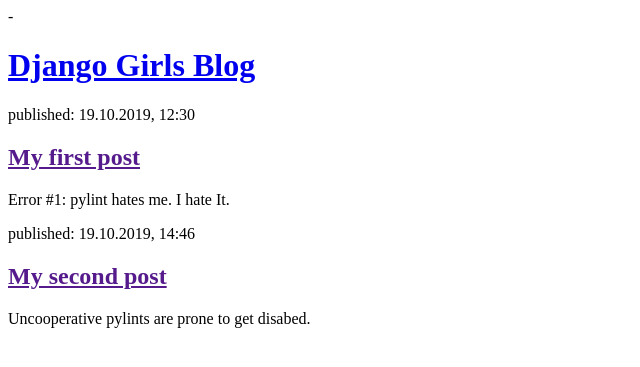
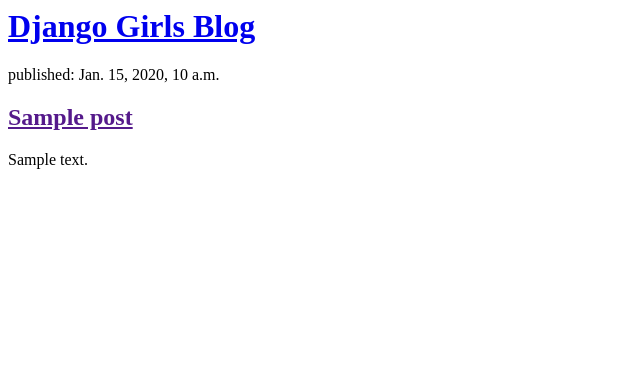
Before and after one commit to dalgis/my-first-blog, a Django app: template blog/templates/blog/post_list.html in a window 1280 px wide. Shown: the top 367 px of the page, without its empty margins (0-640 px from the left). Run offline with Django 3.2, Linux system fonts and the light colour scheme; the template is opened without the code that fills it: values that come from a table or form of the project are taken from there, others are empty; tables that the repository leaves empty hold one stand-in row (values such as "Sample post").

Commit message:
Modified templates to display posts from database.

```diff
--- a/blog/templates/blog/post_list.html
+++ b/blog/templates/blog/post_list.html
@@ -1,4 +1,4 @@
--<html>
+<html>
     <head>
         <title>Django Girls blog</title>
     </head>
@@ -7,16 +7,12 @@
             <h1><a href="/">Django Girls Blog</a></h1>
         </div>
 
-        <div>
-            <p>published: 19.10.2019, 12:30</p>
-            <h2><a href="">My first post</a></h2>
-            <p>Error #1: pylint hates me. I hate It.</p>
-        </div>
-
-        <div>
-            <p>published: 19.10.2019, 14:46</p>
-            <h2><a href="">My second post</a></h2>
-            <p>Uncooperative pylints are prone to get disabed.</p>
-        </div>
+        {% for post in posts %}
+            <div>
+                <p>published: {{ post.published_date }}</p>
+                <h2><a href="">{{ post.title }}</a></h2>
+                <p>{{ post.text|linebreaksbr }}</p>
+            </div>
+        {% endfor %}
     </body>
 </html>
--- a/blog/views.py
+++ b/blog/views.py
@@ -1,6 +1,9 @@
 from django.shortcuts import render
+from django.utils import timezone
+from .models import Post
 
 # Create your views here.
 
 def post_list(request):
-    return render(request, 'blog/post_list.html', {})
+    posts = Post.objects.filter(published_date__lte=timezone.now()).order_by('published_date')
+    return render(request, 'blog/post_list.html', {'posts':posts})
```
